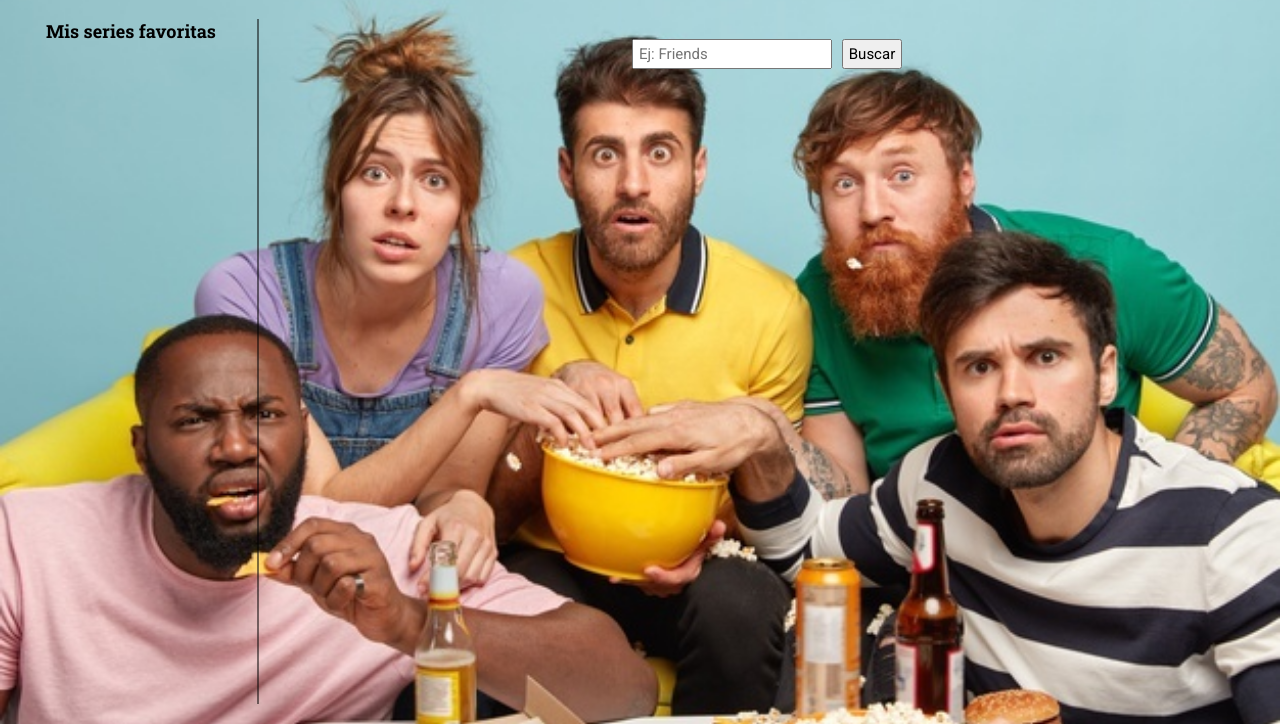
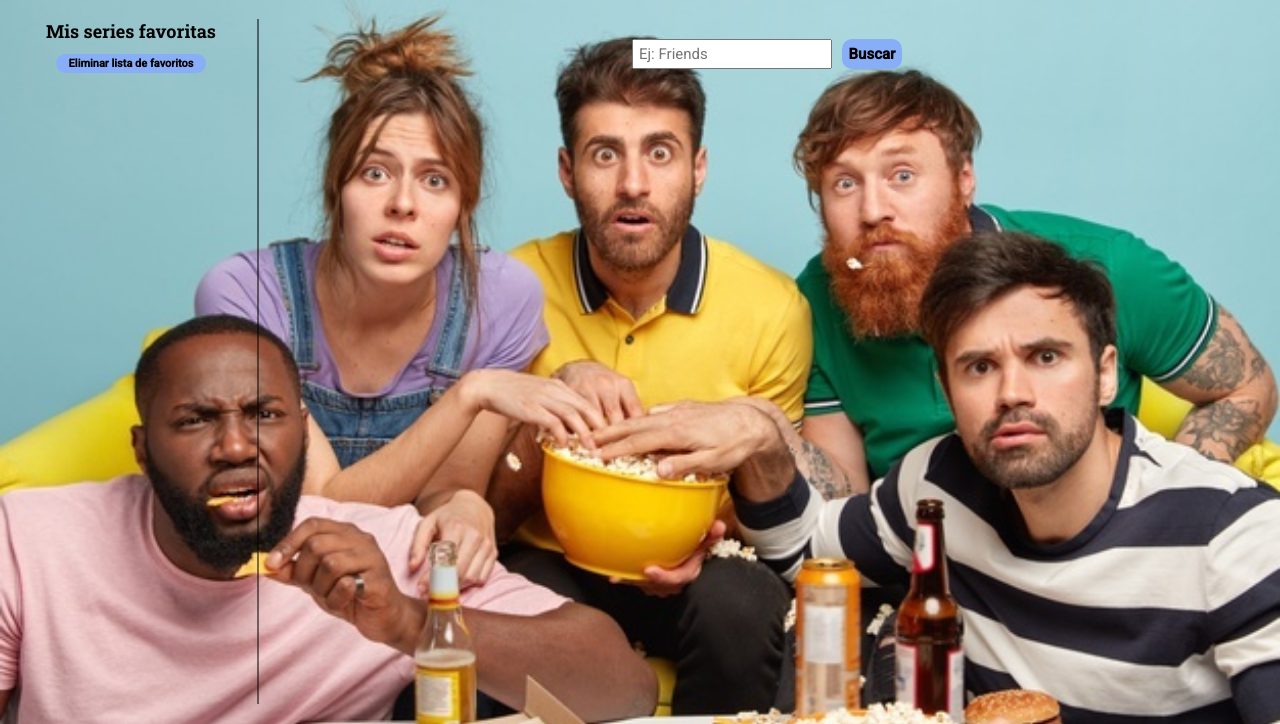
Before and after one commit to crisgruiz/modulo-2-evaluacion-final-crisgruiz, a website: page src/html/index.html in a window 1280 px wide. Shown: the part 76-800 px from the top of the page. Drawn offline with nearby package versions, Linux system fonts and the light colour scheme; files that its build step writes are made by us from their sources; no server answers; files whose address does not match are found by name.

Commit message:
Add new scss properties

```diff
--- a/src/html/index.html
+++ b/src/html/index.html
@@ -43,6 +43,13 @@
       </section>
       <section class="favorites">
         <h2 class="favorites__title">Mis series favoritas</h2>
+        <form method="GET" class="reset">
+          <input
+            type="button"
+            class="reset__Btn js-resetBtn"
+            value="Eliminar lista de favoritos"
+          />
+        </form>
         <div class="favorites__container js-favContainer"></div>
       </section>
     </main>
--- a/src/scss/core/_variables.scss
+++ b/src/scss/core/_variables.scss
@@ -6,3 +6,4 @@ $font-text: "Roboto", sans-serif;
 $favorites-border: rgba(0, 0, 0, 0.5);
 $series-backgroundColor: rgba(255, 255, 255, 0.8);
 $fav-backgroundColor: rgba(236, 144, 144, 0.8);
+$Btn-color: rgb(136, 174, 247);
--- a/src/scss/main.scss
+++ b/src/scss/main.scss
@@ -39,6 +39,13 @@
     width: 60px;
     font-family: $font-text;
     font-size: 15px;
+    font-weight: bold;
+    border-radius: 10px;
+    background-color: $Btn-color;
+    border: 0;
+    padding: 3px;
+    outline: none;
+    cursor: pointer;
   }
 }
 .series__list {
@@ -115,3 +122,21 @@
     }
   }
 }
+
+.reset {
+  margin-top: 10px;
+  text-align: center;
+
+  &__Btn {
+    width: 150px;
+    font-family: $font-text;
+    font-size: 11px;
+    font-weight: bold;
+    border-radius: 10px;
+    background-color: $Btn-color;
+    border: 0;
+    padding: 3px;
+    outline: none;
+    cursor: pointer;
+  }
+}
```
